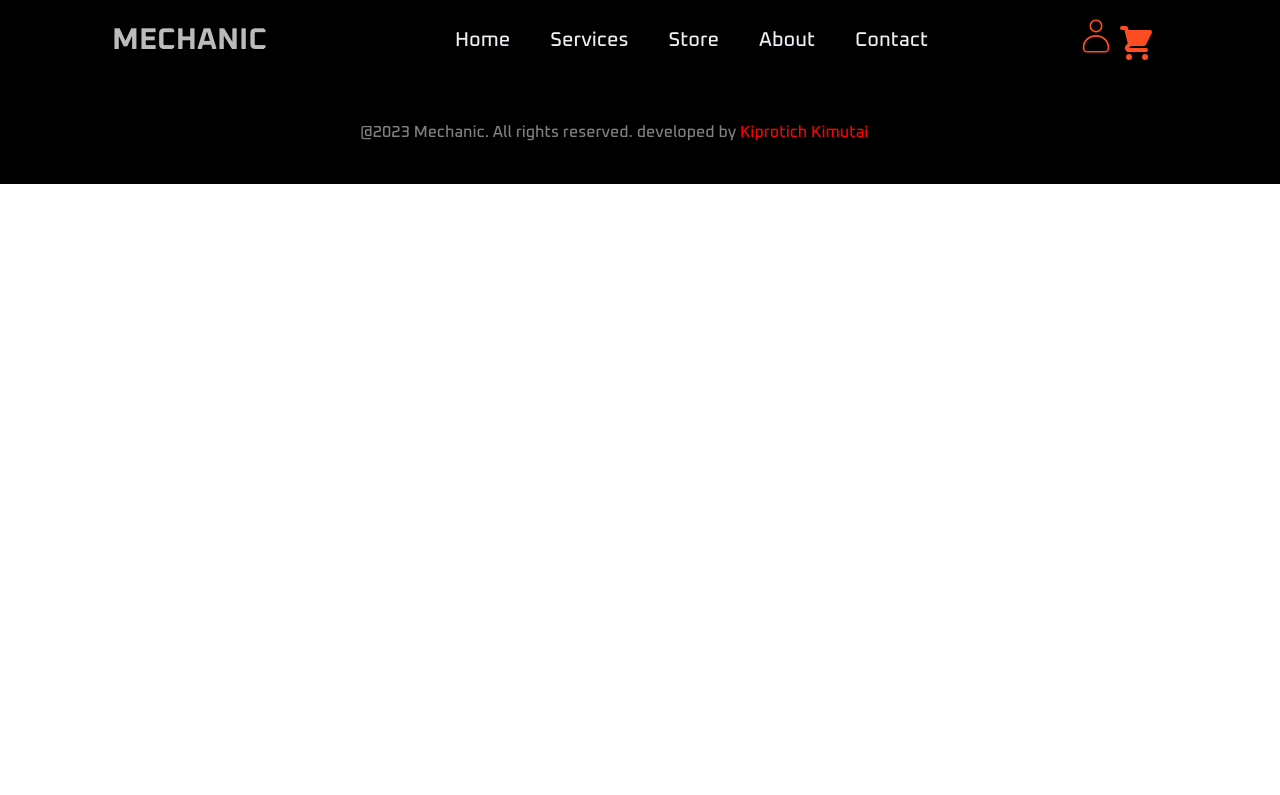
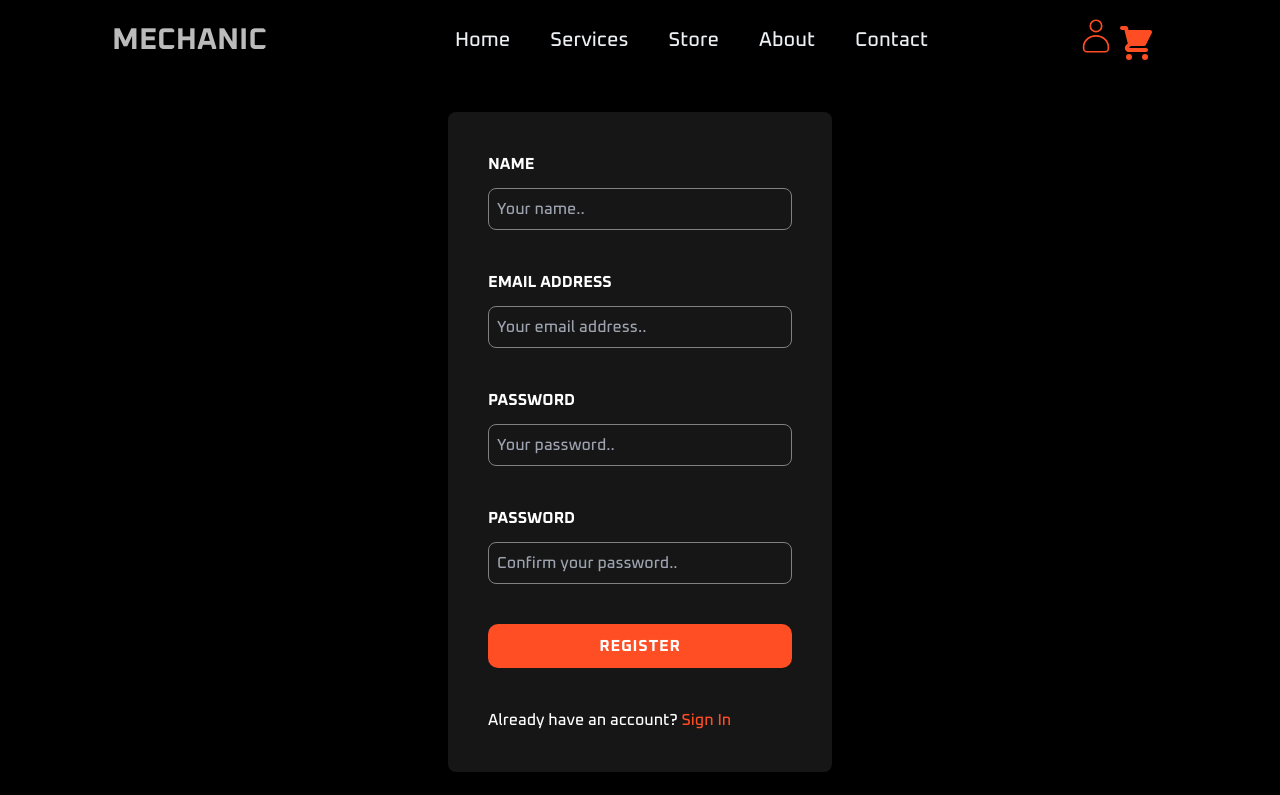
Before and after one commit to Kimutai01/mechanical-ecommerce, a React (Vite) app: page /register in a window 1280 px wide. Shown: the top 795 px of the page. Built offline with nearby package versions, Linux system fonts and the light colour scheme.

Commit message:
Registration endpoint

```diff
--- a/src/App.jsx
+++ b/src/App.jsx
@@ -6,6 +6,7 @@ import { Route, Routes } from "react-router-dom";
 import ProductDetail from "./pages/ProductDetail";
 import Cart from "./pages/Cart";
 import Login from "./pages/Login";
+import Register from "./pages/Register";
 
 function App() {
   return (
@@ -16,6 +17,7 @@ function App() {
         <Route path="/product/:id" element={<ProductDetail />} />
         <Route path="/cart/:id?" element={<Cart />} />
         <Route path="/login" element={<Login />} />
+        <Route path="/register" element={<Register />} />
       </Routes>
       <Footer />
     </>
--- a/src/app/store.js
+++ b/src/app/store.js
@@ -3,6 +3,7 @@ import productsReducer from "../features/productsSlice";
 import productReducer from "../features/productSlice";
 import cartReducer from "../features/cartSlice";
 import userReducer from "../features/userSlice";
+// import registerReducer from "../features/registerSlice";
 
 export const store = configureStore({
   reducer: {
@@ -10,5 +11,6 @@ export const store = configureStore({
     product: productReducer,
     cart: cartReducer,
     user: userReducer,
+    // register: registerReducer,
   },
 });
--- a/src/features/userSlice.js
+++ b/src/features/userSlice.js
@@ -19,10 +19,31 @@ export const login = (email, password) => async (dispatch) => {
       { username: email, password: password },
       config
     );
+
     dispatch(loginSuccess(data));
     localStorage.setItem("userInfo", JSON.stringify(data));
   } catch (error) {
     console.error("Error logging in:", error);
+  }
+};
+
+export const register = (name, email, password) => async (dispatch) => {
+  try {
+    const config = {
+      headers: {
+        "Content-Type": "application/json",
+      },
+    };
+    const { data } = await axios.post(
+      "http://127.0.0.1:8000/api/users/register/",
+      { name, email, password },
+      config
+    );
+
+    dispatch(registerSuccess(data));
+    localStorage.setItem("userInfo", JSON.stringify(data));
+  } catch (error) {
+    console.error("Error registering:", error);
   }
 };
 
@@ -38,14 +59,15 @@ const userSlice = createSlice({
     loginSuccess: (state, action) => {
       state.user = action.payload;
     },
-
     logout: (state) => {
       state.user = null;
+    },
+    registerSuccess: (state, action) => {
+      state.user = action.payload;
     },
   },
 });
 
 export default userSlice.reducer;
-export const { loginSuccess } = userSlice.actions;
-export const { logout } = userSlice.actions;
+export const { loginSuccess, logout, registerSuccess } = userSlice.actions;
 export const selectUser = (state) => state.user.user;
--- /dev/null
+++ b/src/pages/Register.jsx
@@ -0,0 +1,143 @@
+import React, { useState, useEffect } from "react";
+import { useSelector, useDispatch } from "react-redux";
+import { ToastContainer, toast } from "react-toastify";
+import { useLocation, useNavigate } from "react-router-dom";
+import { selectUser } from "../features/userSlice";
+import { register } from "../features/userSlice";
+
+import { Link, redirect } from "react-router-dom";
+
+const Register = () => {
+  const [name, setName] = useState("");
+  const [email, setEmail] = useState("");
+  const [password, setPassword] = useState("");
+  const [confirmPassword, setConfirmPassword] = useState("");
+  const [message, setMessage] = useState(null);
+
+  const location = useLocation();
+  const navigate = useNavigate();
+
+  const redirect = location.search ? location.search.split("=")[1] : "/";
+
+  const submitHandler = (e) => {
+    if (password !== confirmPassword) {
+      setMessage("Passwords do not match");
+    } else {
+      e.preventDefault();
+      dispatch(register(name, email, password));
+    }
+  };
+  toast.error(message, {
+    position: "top-center",
+    autoClose: 5000,
+    hideProgressBar: false,
+    closeOnClick: true,
+    draggable: true,
+  });
+  const dispatch = useDispatch();
+  const user = useSelector(selectUser);
+  useEffect(() => {
+    if (user) {
+      navigate(redirect);
+    }
+  }, [navigate, redirect, user]);
+  return (
+    <div className="bg-[#000] pt-28">
+      {message && <ToastContainer />}
+      <div className="bg-[#161616] mx-auto w-[30%] px-10 rounded-lg pb-10">
+        <div className="flex justify-center md:flex-row gap-5 pt-10">
+          <div className="flex flex-col w-full">
+            <label for="name" className="text-white mb-3 uppercase font-bold">
+              Name
+            </label>
+            <input
+              type="text"
+              id="email"
+              required
+              name="name"
+              value={name}
+              onChange={(e) => setName(e.target.value)}
+              placeholder="Your name.."
+              className="bg-[#161616] text-white border-[grey] border-[1px] rounded-lg p-2 font-medium focus:outline-none focus:border-[#ff4d24]"
+            />
+          </div>
+        </div>
+        <div className="flex justify-center md:flex-row gap-5 pt-10">
+          <div className="flex flex-col w-full">
+            <label for="email" className="text-white mb-3 uppercase font-bold">
+              Email Address
+            </label>
+            <input
+              type="text"
+              required
+              id="email"
+              name="email"
+              value={email}
+              onChange={(e) => setEmail(e.target.value)}
+              placeholder="Your email address.."
+              className="bg-[#161616] text-white border-[grey] border-[1px] rounded-lg p-2 font-medium focus:outline-none focus:border-[#ff4d24]"
+            />
+          </div>
+        </div>
+        <div className="flex justify-center md:flex-row mt-10 gap-5">
+          <div className="flex flex-col w-full">
+            <label
+              for="password"
+              className="text-white mb-3 uppercase font-bold"
+            >
+              Password
+            </label>
+            <input
+              type="password"
+              id="password"
+              required
+              name="name"
+              value={password}
+              onChange={(e) => setPassword(e.target.value)}
+              placeholder="Your password.."
+              className="bg-[#161616] text-white border-[grey] border-[1px] rounded-lg p-2 font-medium focus:outline-none focus:border-[#ff4d24]"
+            />
+          </div>
+        </div>
+        <div className="flex justify-center md:flex-row mt-10 gap-5">
+          <div className="flex flex-col w-full">
+            <label
+              for="confirmPassword"
+              className="text-white mb-3 uppercase font-bold"
+            >
+              Password
+            </label>
+            <input
+              type="password"
+              required
+              id="confirmPassword"
+              name="confirmPassword"
+              value={confirmPassword}
+              onChange={(e) => setConfirmPassword(e.target.value)}
+              placeholder="Confirm your password.."
+              className="bg-[#161616] text-white border-[grey] border-[1px] rounded-lg p-2 font-medium focus:outline-none focus:border-[#ff4d24]"
+            />
+          </div>
+        </div>
+
+        <button
+          className="why-btn  w-full mt-10 mb-10 "
+          onClick={(e) => submitHandler(e)}
+        >
+          <h1 className="font-bold">Register</h1>
+        </button>
+        <p className="text-[#fff] font-medium">
+          Already have an account?{" "}
+          <Link
+            to={redirect ? `/login?redirect=${redirect}` : "/login"}
+            className="text-[#ff4d24]"
+          >
+            Sign In
+          </Link>
+        </p>
+      </div>
+    </div>
+  );
+};
+
+export default Register;
```
Also changed, not shown: src/features/registerSlice.jsx (added, +48 -0 lines).
